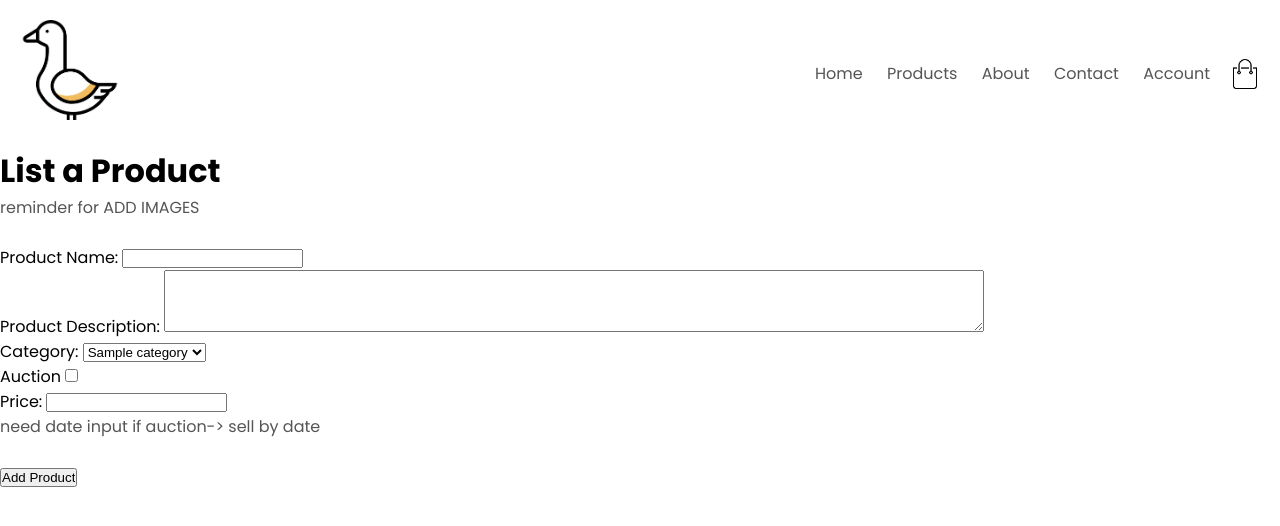
After one commit to eshakhmatova/4300-Project, a PHP site: page /add_product_form.php in a window 1280 px wide. The commit adds this page. Shown: the top 526 px of the page. Run offline with PHP 8.4, Linux system fonts and the light colour scheme; tables that the repository leaves empty hold one stand-in row (values such as "Sample post"); data that the repository does not hold is empty.

Commit message:
Create Add product form

```diff
--- /dev/null
+++ b/add_product_form.php
@@ -0,0 +1,82 @@
+<?php
+//retrieves all categories in database
+require('database.php');
+$query = 'SELECT * FROM category ORDER BY categoryId';
+$statement = $db->prepare($query);
+$statement->execute();
+$categories= $statement->fetchAll();
+$statement->closeCursor();
+?>
+
+<!DOCTYPE html>
+<html lang="en">
+
+<head>
+    <meta charset="UTF-8">
+    <title> Goose Egg - <?php echo $userInfo['userName']; ?> </title>
+    <link rel="stylesheet" href="stylesheet.css">
+    <link rel="preconnect" href="https://fonts.googleapis.com">
+    <link rel="preconnect" href="https://fonts.gstatic.com" crossorigin>
+    <link href="https://fonts.googleapis.com/css2?family=Poppins:wght@200;300;400;500;600;700&display=swap"
+        rel="stylesheet">
+    <link rel="stylesheet"
+        href="https://cdn.jsdelivr.net/npm/@fortawesome/fontawesome-free@5.15.4/css/fontawesome.min.css">
+</head>
+
+<body>
+    <div class="navbar">
+        <div class="logo">
+            <img src="./images/logo.png" width="100px">
+        </div>
+        <nav>
+            <ul>
+                <li> <a href="website.php">Home</a></li>
+                <li> <a href="">Products</a></li>
+                <li> <a href="">About</a></li>
+                <li> <a href="">Contact</a></li>
+                <li> <a href="account.php">Account</a></li>
+            </ul>
+        </nav>
+        <img src="./images/cart.png" width="30px" height="30px">
+    </div>
+
+    <h1>List a Product</h1>
+    <form action = "add_product.php" method="post" id="add_product_form">
+        <!--need to add "Add images" option too-->
+        <p>reminder for ADD IMAGES</p>
+        <br>
+        <label>Product Name:
+            <input type="text" required name="name">
+        </label>
+        <br>
+        <label>Product Description:
+            <textarea name="description" rows="4" cols="100"></textarea>
+        </label>
+        <br>
+        <label>Category:
+            <select name = "cat">
+                <?php foreach ($categories as $category) : ?>
+                    <option value="<?php echo $category['categoryId']; ?>">
+                        <?php echo $category['name']; ?>
+                    </option>
+                <?php endforeach; ?>
+            </select>
+        </label>
+        <br>
+        <label>Auction
+            <input type="checkbox" name="auction">
+        </label>
+        <br>
+        <!--MAYBE NEED BETTER WAY FOR PRICE INPUT, NEED TO VALIDATE INPUT-->
+        <label>Price:
+            <input type="number" required name="price" min="0" step="0.01">
+        </label>
+        <br>
+        <p>need date input if auction-> sell by date</p>
+        <br>
+        <input type="submit" value="Add Product"><br>
+        </form>
+
+</body>
+
+</html>
--- a/website.html
+++ b/website.php
@@ -25,11 +25,11 @@
                 </div>
                 <nav>
                     <ul>
-                        <li> <a href="">Home</a></li>
+                        <li> <a href="website.php">Home</a></li>
                         <li> <a href="">Products</a></li>
                         <li> <a href="">About</a></li>
                         <li> <a href="">Contact</a></li>
-                        <li> <a href="">Account</a></li>
+                        <li> <a href="account.php">Account</a></li>
                     </ul>
                 </nav>
                 <img src="./images/cart.png" width="30px" height="30px">
```
Also changed, not shown: account.php (added, +53 -0 lines), add_product.php (added, +36 -0 lines), add_product_error.php (added, +41 -0 lines), login.php (+7 -2 lines).
